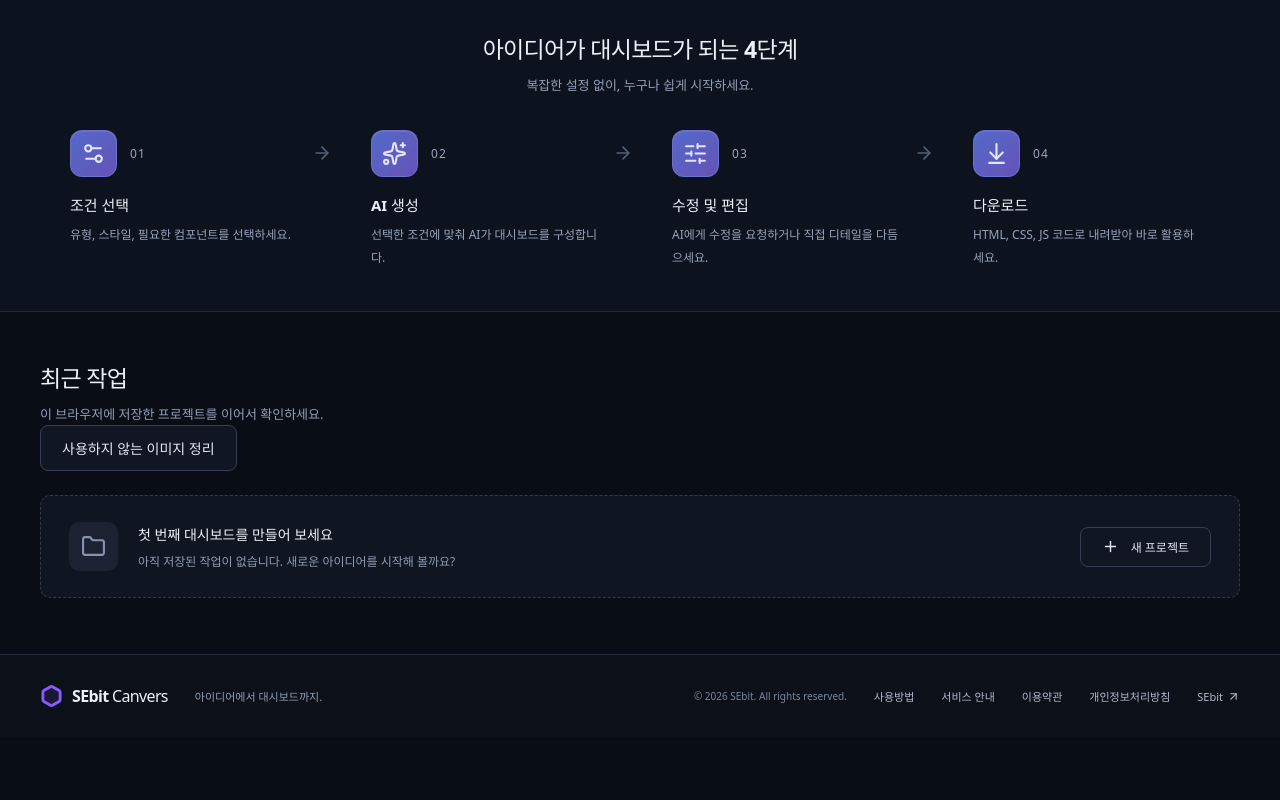
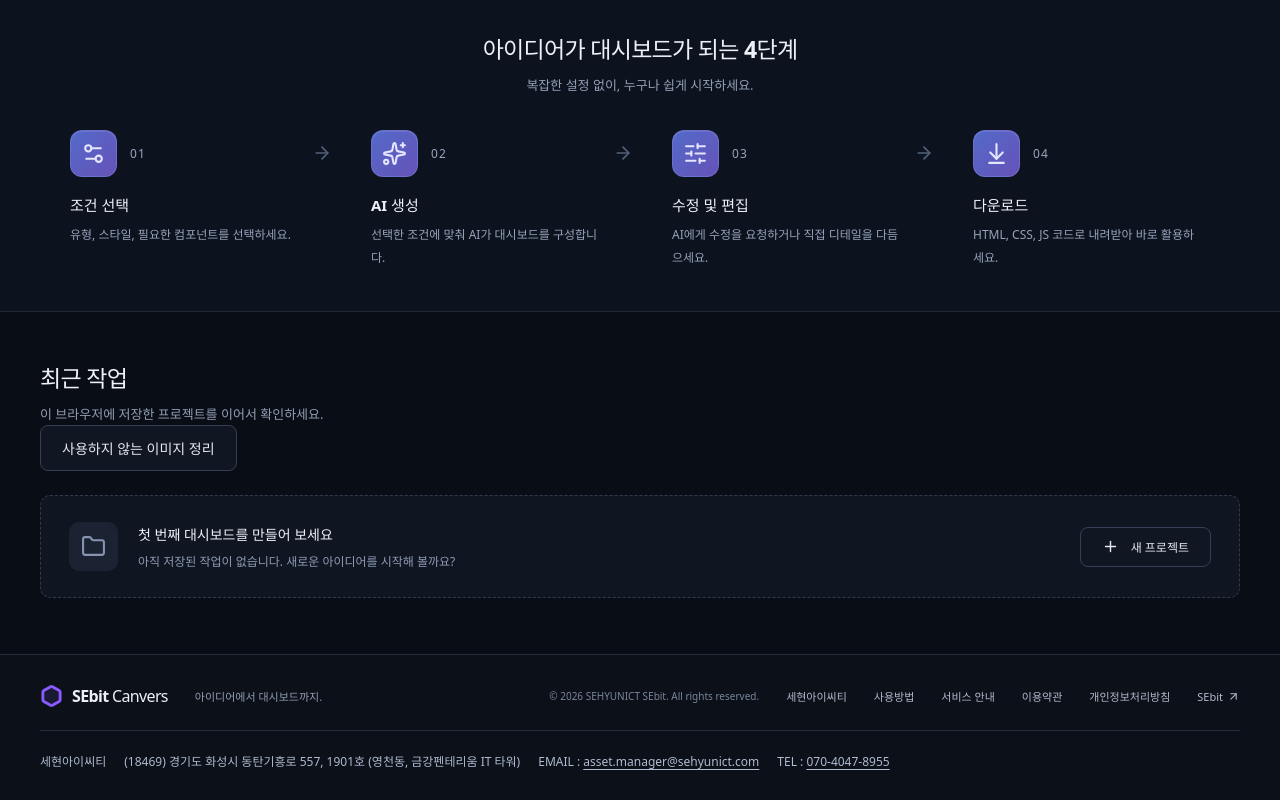
Before and after one commit to sehyunictsebitleedy/sebitcanvers_v3, a React (Vite) app in the folder sebitcanvers_v3/frontend/: page / in a window 1280 px wide. Shown: the part 1439-2239 px from the top of the page. Before the commit the page ends 2176 px from the top, so only its background shows below. Built offline with nearby package versions, Linux system fonts and the light colour scheme.

Commit message:
feat: align footer company contact with SEbit website

```diff
--- a/sebitcanvers_v3/frontend/src/App.css
+++ b/sebitcanvers_v3/frontend/src/App.css
@@ -691,3 +691,7 @@ legend {
     font-size: 13px;
   }
 }
+.company-contact { display: flex; flex-wrap: wrap; gap: 8px 18px; font-style: normal; font-size: 12px; line-height: 1.8; color: #aebbd0; }
+.company-contact a { color: inherit; text-decoration: underline; text-underline-offset: 3px; }
+.footer-contact { padding-top: 20px; margin-top: 20px; border-top: 1px solid #242c39; }
+.company-contact span { overflow-wrap: anywhere; }
--- a/sebitcanvers_v3/frontend/src/App.tsx
+++ b/sebitcanvers_v3/frontend/src/App.tsx
@@ -23,6 +23,7 @@ import {
 import "./App.css";
 import { InfoPage } from "./InfoPage";
 import { infoPageFromHash } from "./infoRoutes";
+import { CompanyContact } from "./CompanyContact";
 import { Dashboard } from "./dashboard/Preview";
 import { createSample } from "./dashboard/samples";
 import { deletedProjectKey, draftsStorageKey, loadProject, saveInitialSnapshot, saveProject, storageFailureMessage } from "./dashboard/storage";
@@ -605,7 +606,8 @@ function App() {
             <Brand />
           </a>
           <span>아이디어에서 대시보드까지.</span>
-          <small>© {year} SEbit. All rights reserved.</small>
+          <small>© {year} SEHYUNICT SEbit. All rights reserved.</small>
+          <a href="https://sehyunict.com" target="_blank" rel="noopener noreferrer">세현아이씨티<span className="sr-only">새 창</span></a>
           <a href="#guide">사용방법</a>
           <a href="#info/service">서비스 안내</a>
           <a href="#info/terms">이용약관</a>
@@ -619,6 +621,7 @@ function App() {
             <span className="sr-only">새 창</span>
           </a>
         </div>
+        <div className="container footer-contact"><CompanyContact /></div>
       </footer>
       {modal && (
         <dialog
--- /dev/null
+++ b/sebitcanvers_v3/frontend/src/CompanyContact.tsx
@@ -0,0 +1,9 @@
+// Public company contact information verified at https://www.sebit.co.kr/ on 2026-10-31.
+export function CompanyContact() {
+  return <address className="company-contact">
+    <span>세현아이씨티</span>
+    <span>(18469) 경기도 화성시 동탄기흥로 557, 1901호 (영천동, 금강펜테리움 IT 타워)</span>
+    <span>EMAIL : <a href="mailto:asset.manager@sehyunict.com">asset.manager@sehyunict.com</a></span>
+    <span>TEL : <a href="tel:07040478955">070-4047-8955</a></span>
+  </address>;
+}
--- a/sebitcanvers_v3/frontend/src/InfoPage.tsx
+++ b/sebitcanvers_v3/frontend/src/InfoPage.tsx
@@ -3,6 +3,7 @@ import { thirdPartyNotices } from "./thirdPartyNotices";
 import "./info.css";
 import { infoPages } from "./infoRoutes";
 import type { InfoPageId } from "./infoRoutes";
+import { CompanyContact } from "./CompanyContact";
 
 export function InfoPage({ page }: { page: InfoPageId }) {
   const title = useRef<HTMLHeadingElement>(null);
@@ -24,7 +25,7 @@ export function InfoPage({ page }: { page: InfoPageId }) {
     </nav>
     {page !== "service" && <aside className="info-draft" aria-label="정책 검토 상태">
       <strong>공개 전 검토본 · 2026-10-31 작성</strong>
-      <p>현재 기능을 기준으로 작성한 초안입니다. 운영 주체·문의처·시행일과 최종 이용 조건은 아직 확정되지 않았으며, 확정된 약관이나 동의 절차로 사용하지 않습니다.</p>
+      <p>현재 기능을 기준으로 작성한 초안입니다. 회사 연락처는 SEbit 홈페이지 기준으로 반영했으며, 개인정보 담당 절차·시행일·최종 이용 조건은 확정 전입니다. 확정된 약관이나 동의 절차로 사용하지 않습니다.</p>
     </aside>}
     <article className="info-content">
       {page === "service" ? <>
@@ -50,7 +51,7 @@ export function InfoPage({ page }: { page: InfoPageId }) {
         <section><h2>2. 이용 방법과 제한</h2><p>현재 회원가입 없이 무료로 제공하며, AI 요청에는 화면에 표시되는 사용 한도와 처리 제한이 적용됩니다. 보안 우회, 한도 회피, 악성 코드 삽입, 타인의 권리 침해 또는 불법적인 용도의 이용은 허용하지 않는 방향으로 운영 기준을 마련합니다.</p></section>
         <section><h2>3. 입력 자료와 결과물</h2><p>개인정보·인증 정보·기밀은 입력하지 마세요. 업로드하거나 입력하는 자료에 대한 사용 권한을 확인해야 합니다. 생성 결과는 사용 전에 정확성·보안·타인 권리 침해 여부를 검토해야 합니다.</p><p>결과물의 수정·재배포·상업적 이용 조건과 서비스 제공자의 책임 범위는 최종 확정 전입니다. 외부 라이브러리·아이콘의 라이선스와 사용자 자료의 권리는 각각 따릅니다.</p></section>
         <section><h2>4. 저장·변경·중단</h2><p>프로젝트는 브라우저에 보관됩니다. 브라우저 데이터 삭제, 기기 변경, 저장 공간 부족 등에 대비해 필요한 결과를 직접 다운로드하세요. 운영·보안·유지보수에 따른 서비스 변경·중단 및 사전 안내 기준은 공개 전에 확정합니다.</p></section>
-        <section><h2>5. 운영자와 문의</h2><p>정식 운영 주체, 연락처, 분쟁 처리 절차, 책임 범위와 시행일은 확인 중입니다. 확정본을 게시하기 전 이 검토본을 이용 동의의 근거로 사용하지 않습니다.</p></section>
+        <section><h2>5. 운영자와 문의</h2><CompanyContact /><p>위 정보는 SEbit 홈페이지의 회사 연락처입니다. 분쟁 처리 절차, 책임 범위와 시행일은 확인 중입니다. 확정본을 게시하기 전 이 검토본을 이용 동의의 근거로 사용하지 않습니다.</p></section>
       </> : <>
         <section><h2>1. 처리 범위</h2><p>회원가입을 위한 이름·이메일·전화번호 입력란은 없습니다. 다만 AI 요청 내용, 접속 IP와 사용량 식별 정보가 처리될 수 있으므로 ‘개인정보를 전혀 처리하지 않는 서비스’는 아닙니다. 입력 내용에 개인정보를 포함하지 마세요.</p></section>
         <section><h2>2. 저장 위치와 목적</h2>
@@ -65,7 +66,7 @@ export function InfoPage({ page }: { page: InfoPageId }) {
           <p>OpenAI 공식 안내에 따르면 API 데이터는 별도 공유 동의가 없는 한 모델 학습에 사용되지 않지만, 악용 방지 기록에는 내용이 포함되고 기본적으로 최대 30일 보관될 수 있으며 예외가 있습니다. 이 서비스가 제공업체의 무보관을 보장하지는 않습니다. <a href="https://developers.openai.com/api/docs/guides/your-data" target="_blank" rel="noopener noreferrer">OpenAI 데이터 처리 안내 (새 창)</a></p>
           <p>실제 계약 상대·처리 국가·이전 시점과 방법·보관 조건·거부 방법 등 국외 처리 관련 고지는 운영 계정과 계약을 확인한 후 확정합니다. AI 전송을 원하지 않으면 AI 생성·수정을 사용하지 않고 샘플과 CMS를 이용할 수 있습니다.</p></section>
         <section><h2>4. 쿠키·삭제와 권리 행사</h2><p>브라우저 설정에서 쿠키를 차단하거나 사이트 데이터를 삭제할 수 있습니다. 쿠키 차단은 AI 사용 한도 확인에 영향을 줄 수 있고 사이트 데이터 삭제는 작업 손실로 이어질 수 있습니다. 브라우저 데이터 삭제가 서버 기록이나 이미 전달된 AI 요청을 삭제하는 것은 아닙니다.</p><p>열람·정정·삭제·처리정지 요청을 위한 담당자와 연락처, 본인 확인 및 처리 절차는 공개 전 확정해야 합니다. 현재 이 화면에서 서버 기록 삭제 요청을 접수하지 않습니다.</p></section>
-        <section><h2>5. 공개 전 확정 사항</h2><p>운영 주체·담당자·문의처, 처리 근거, 수탁자·국외 처리 조건, 파기 및 안전조치, 실제 서버·백업 보관 기간과 시행일이 남아 있습니다. 현재 구현 설명을 확정된 개인정보처리방침으로 오인하지 않도록 검토본 상태를 표시합니다.</p></section>
+        <section><h2>5. 회사 연락처와 공개 전 확정 사항</h2><CompanyContact /><p>위 대표 문의처와 별도로 개인정보 담당자·권리 행사 절차, 처리 근거, 수탁자·국외 처리 조건, 파기 및 안전조치, 실제 서버·백업 보관 기간과 시행일의 확인이 남아 있습니다. 현재 구현 설명을 확정된 개인정보처리방침으로 오인하지 않도록 검토본 상태를 표시합니다.</p></section>
       </>}
     </article>
     <a className="button secondary" href="#">홈으로 돌아가기</a>
```
Also changed, not shown: 4 other files (tests, documents, lock files or other folders).
